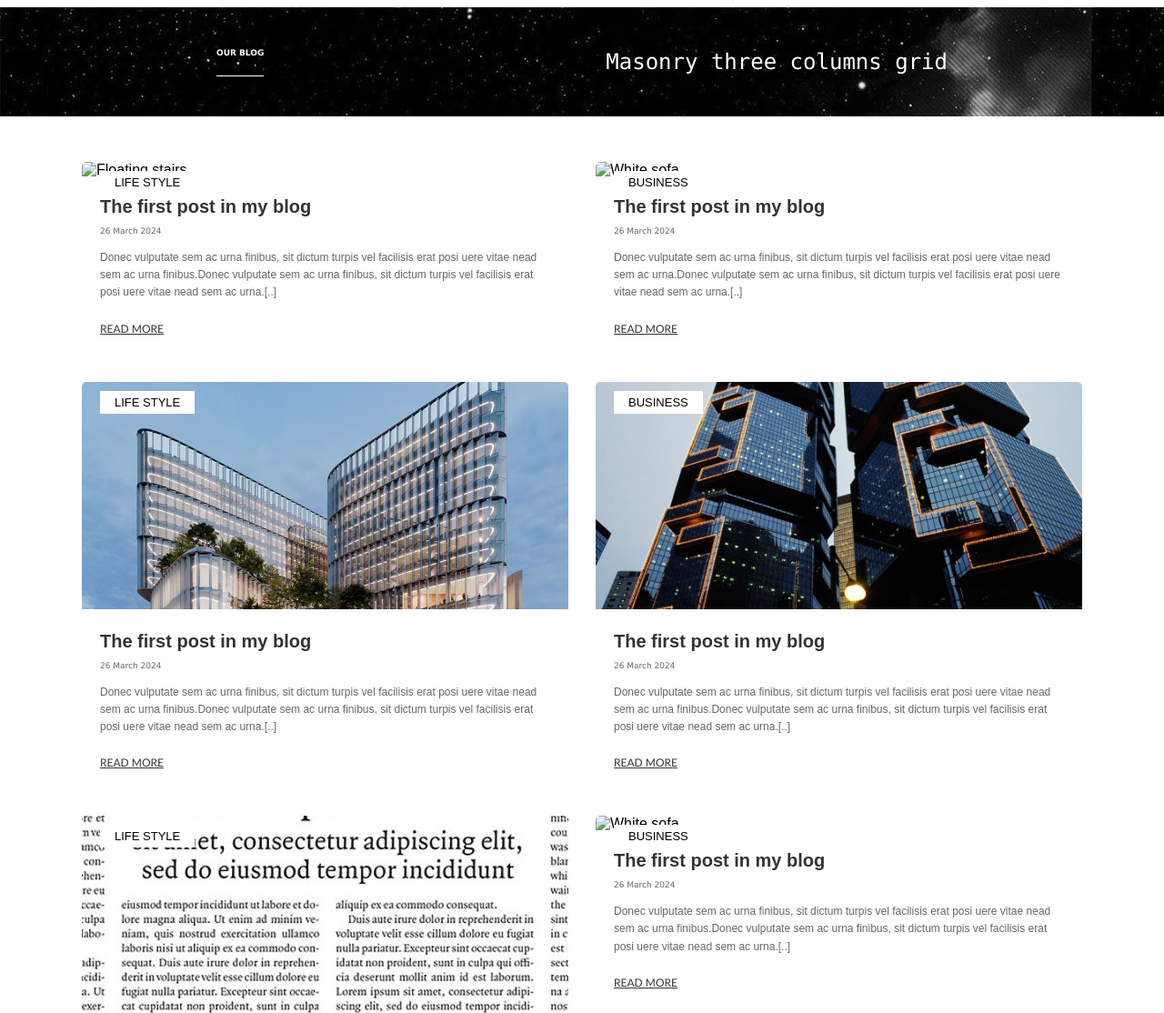
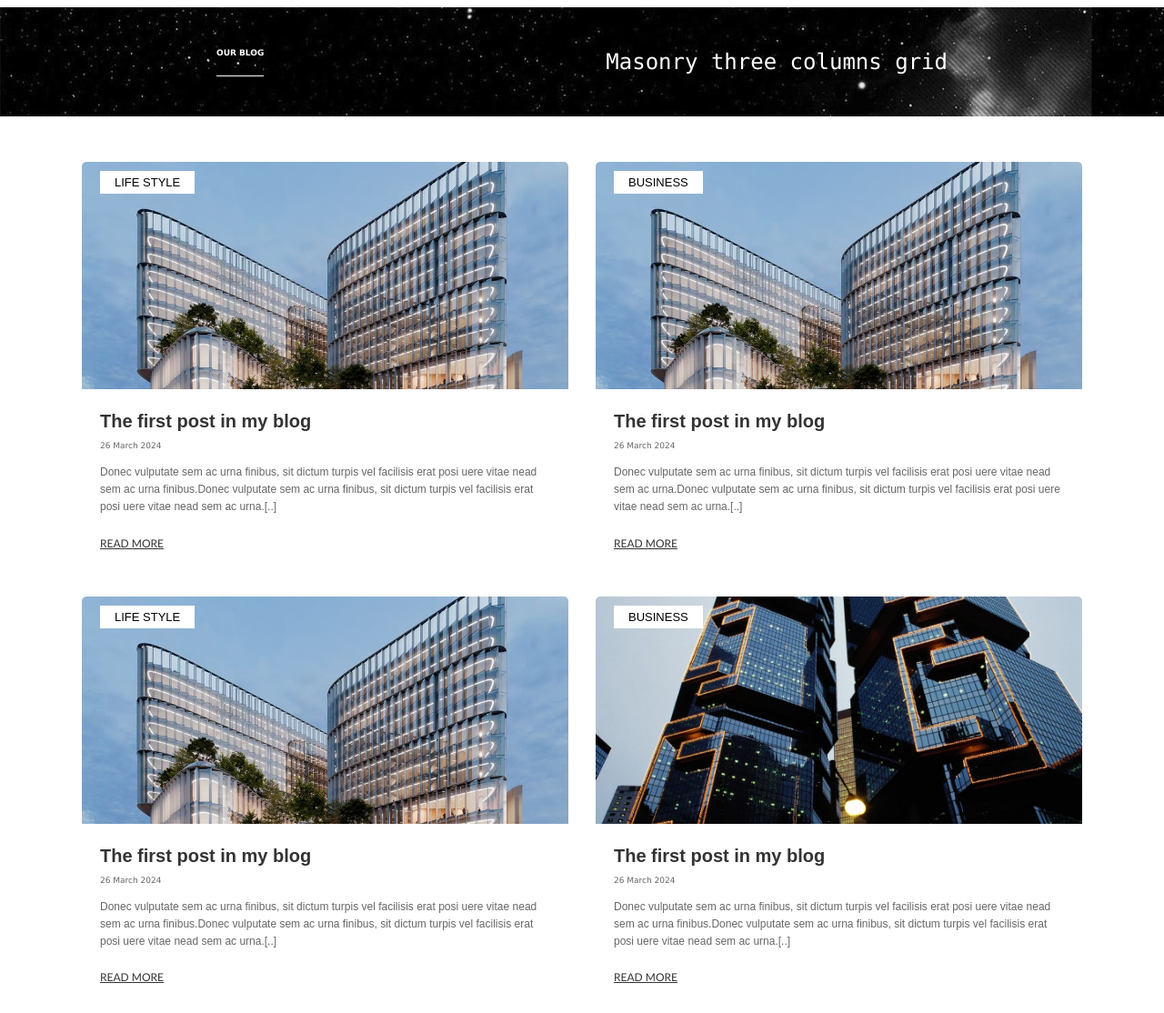
Before and after one commit to shroog-alsahafi/git-website-wowfood, a plain HTML site: page plogpage.html in a window 1280 px wide. Shown: the part 60-1174 px from the top of the page at 91% size. Drawn offline with Linux system fonts and the light colour scheme; the site is published under a folder, as on GitHub Pages, so addresses that start at the root find nothing.

Commit message:
change img 9

```diff
--- a/plogpage.html
+++ b/plogpage.html
@@ -28,10 +28,10 @@
         <p>Masonry three columns grid</p>
     </section>
 
-    <main class="blog-grid">
+    <section class="blog-grid">
         <!-- Blog Post 1 -->
         <article class="blog-post">
-            <img src="/images/IMG_5891.JPG" alt="Floating stairs">
+            <img src="images/IMG_5891.JPG" alt="Floating stairs">
             <div class="post-content">
                 <span class="post-category">Life Style</span>
                 <h2 class="post-title">The first post in my blog</h2>
@@ -43,7 +43,7 @@
 
         <!-- Blog Post 2 -->
         <article class="blog-post">
-            <img src="/images/IMG_5891.JPG" alt="White sofa">
+            <img src="images/IMG_5891.JPG" alt="Floating stairs">
             <div class="post-content">
                 <span class="post-category">Business</span>
                 <h2 class="post-title">The first post in my blog</h2>
@@ -89,7 +89,7 @@
 
         <!-- Blog Post 6 -->
         <article class="blog-post">
-            <img src="/images/IMG_5891.JPG" alt="White sofa">
+            <img src="images/IMG_5891.JPG" alt="Floating stairs">
             <div class="post-content">
                 <span class="post-category">Business</span>
                 <h2 class="post-title">The first post in my blog</h2>
@@ -98,7 +98,7 @@
                 <a href="#" class="read-more">Read More</a>
             </div>
         </article>
-    </main>
+    </section>
 
     <section class="footer">
         <div class="footer-content">
```
